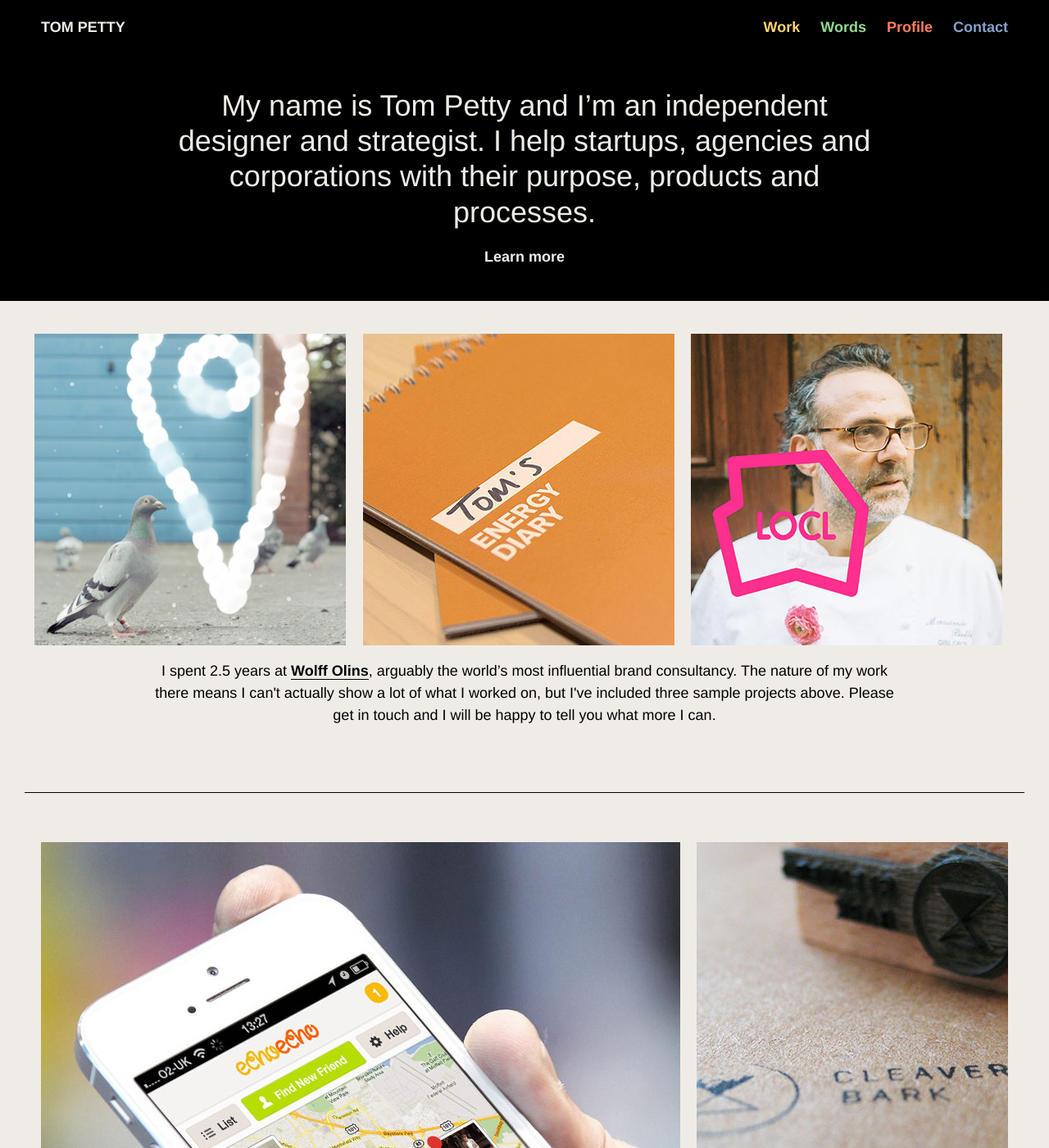
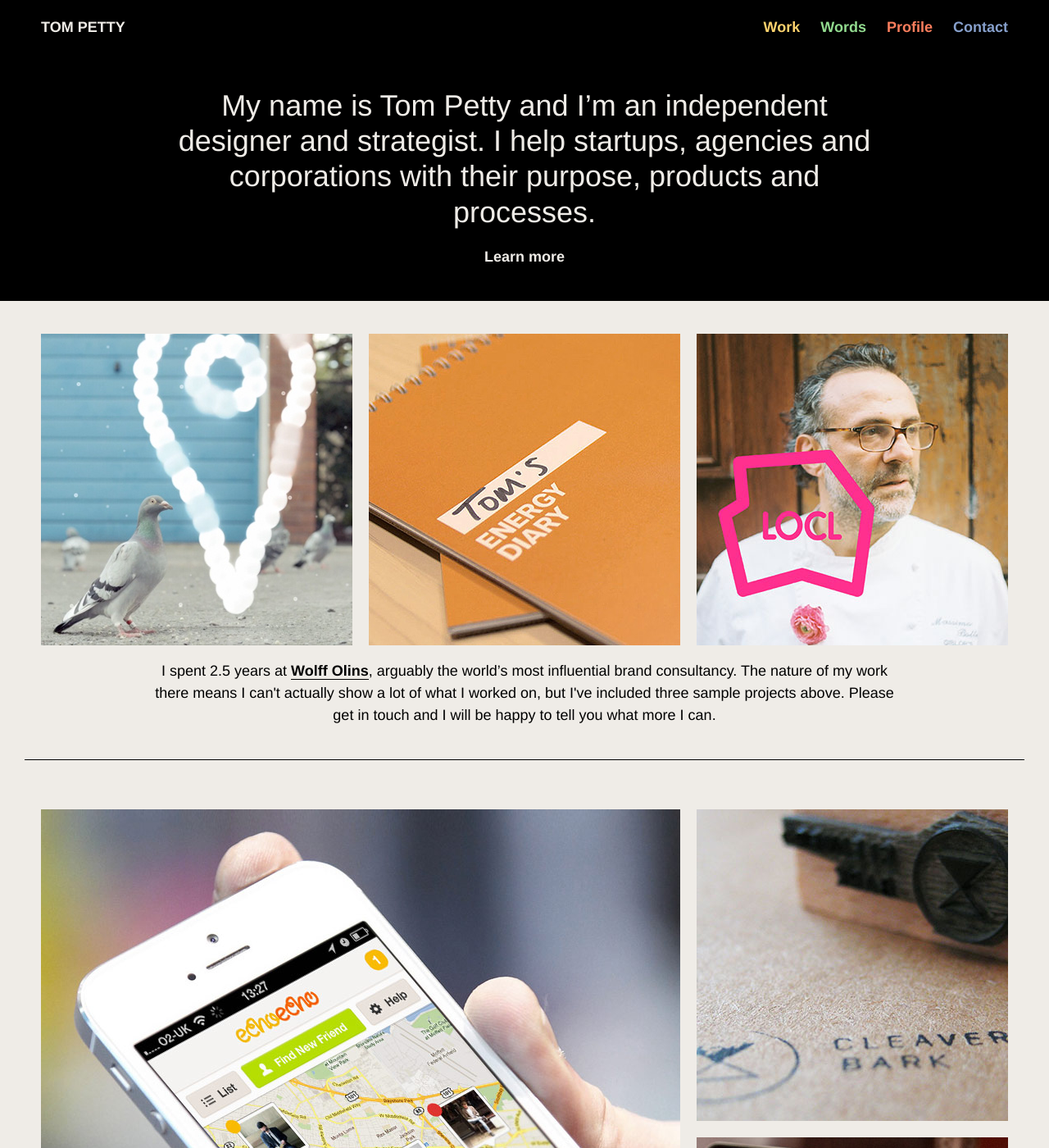
Before and after one commit to anothertompetty/portfolio, a Jekyll site: the page built from index.html, in a window 1280 px wide and 1400 px high. Shown: the whole window at 82% size. Built offline with Jekyll 4.4.1, drawn with Linux system fonts in a browser that asks for light colours; nearby versions of some CDN libraries; Markdown is read by kramdown in place of the engine named in the settings.

Commit message:
sorting top row display bug

```diff
--- a/css/style.css
+++ b/css/style.css
@@ -248,7 +248,7 @@ h3 {
 
 .recent-work p {
 	font-weight: 300;
-	margin-bottom: 40px;
+	margin-bottom: 0px;
 }
 
 .handshake p {
@@ -448,13 +448,17 @@ h2 {
 	margin-left: 20px;
 }
 
-.recent-work a, .my-services img {
+.recent-work img, .my-services img {
 	max-width: 280px;
 	margin-right: 15px;
 }
 
 .recent-work a:last-child, .my-services img:last-child {
 	margin-right: 0px;
+}
+
+img.first-one { /*fix imbalance on WO row*/
+	margin-left: 15px;
 }
 
 /*work*/
@@ -503,7 +507,7 @@ h2, .recent-work p {
 }
 
 .recent-work p {
-	margin-bottom: 40px;
+	margin-bottom: 0px;
 }
 
 }
@@ -524,7 +528,7 @@ h2, .recent-work p {
 	float: left;
 }
 
-.recent-work a, .my-services img {
+.recent-work img, .my-services img {
 	max-width: 380px;
 }
 
```
